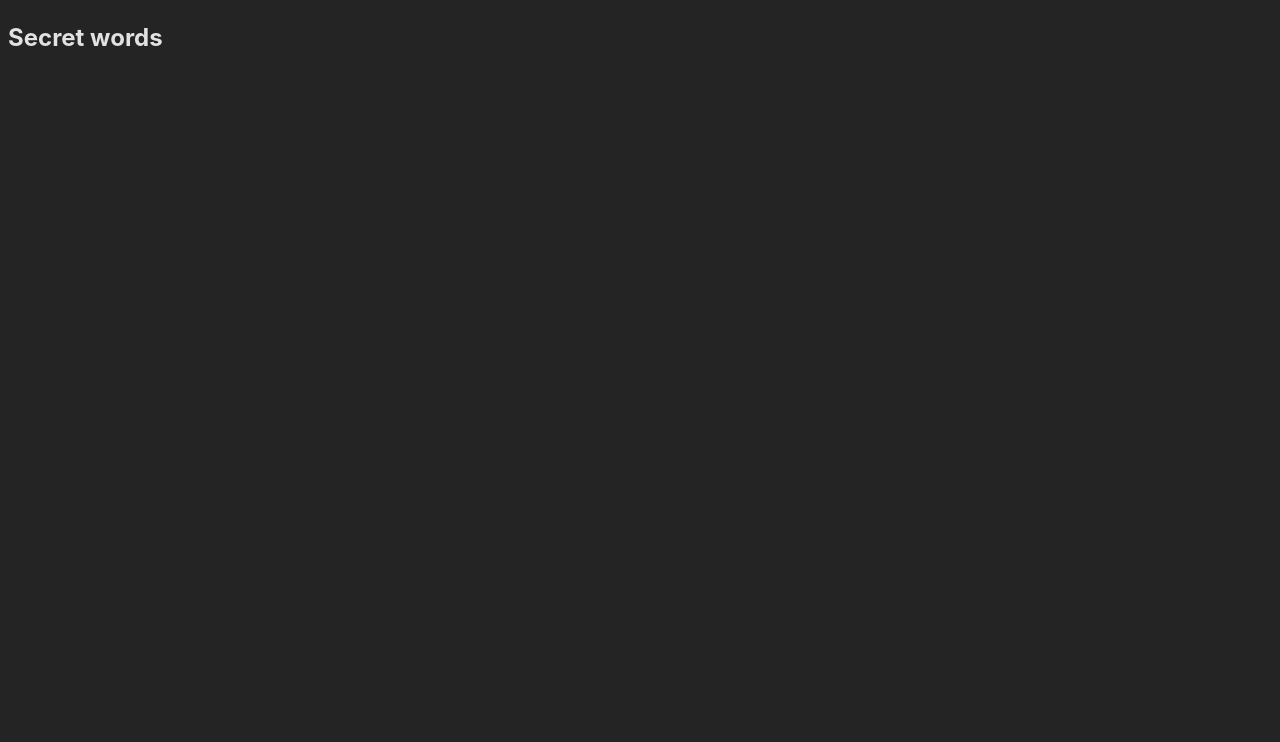
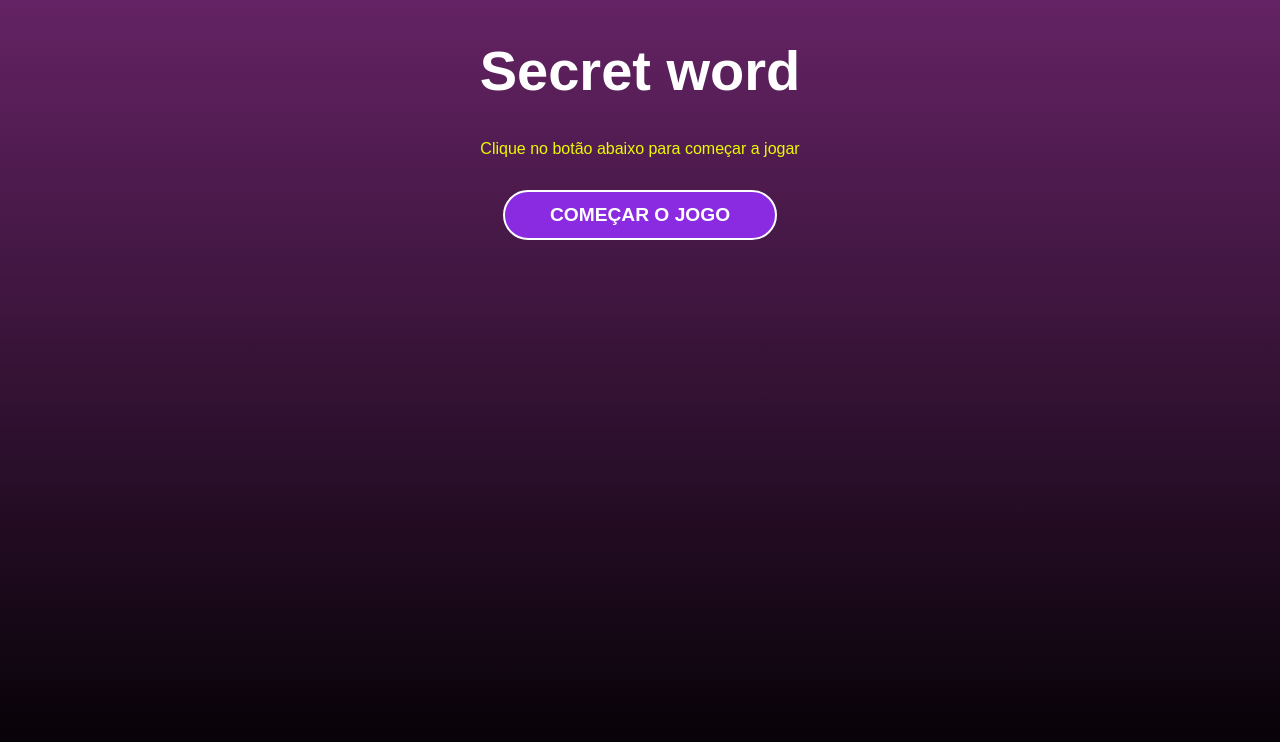
Before and after one commit to LuanneZati/REACT, a React (Vite) app in the folder 7_SecretWord/: page / in a window 1280 px wide. Shown: the top 742 px of the page. Built offline with nearby package versions, Linux system fonts and the light colour scheme.

Commit message:
stages game

```diff
--- a/7_SecretWord/src/App.css
+++ b/7_SecretWord/src/App.css
@@ -0,0 +1,6 @@
+.App {
+  display: flex;
+  justify-content: center;
+  align-items: center;
+  text-align: center;
+}
--- a/7_SecretWord/src/App.jsx
+++ b/7_SecretWord/src/App.jsx
@@ -1,15 +1,45 @@
-import { useState } from 'react'
-import reactLogo from './assets/react.svg'
-import viteLogo from '/vite.svg'
+//React
+import { useState, useCallback, useEffect } from 'react'
+
+//CSS
 import './App.css'
 
+//Components
+import StartScreen from './Components/StartScreen'
+import Game from './Components/Game'
+import GameOver from './Components/GameOver'
+
+//Data
+import {wordsList} from './data/words'
+
+const stages = [
+  {id: 1, name: "start"},
+  {id: 2, name: "game"},
+  {id: 3, name: "end"}
+]
+
 function App() {
-  const [count, setCount] = useState(0)
+  const [gameStage, setGameStage] = useState(stages[0].name);
+  const [words] = useState(wordsList)
+
+  const startGame = () => {
+    setGameStage(stages[1].name)
+  }
+
+  const verifyLetter = () => {
+    setGameStage(stages[2].name);
+  }
+
+  const retry = () => {
+    setGameStage(stages[0].name)
+  }
 
   return (
     <>
-      <div>
-        <h2>Secret words</h2>
+      <div className='App'>
+        {gameStage === "start" && <StartScreen startGame={startGame}/>}
+        {gameStage === "game" && <Game verifyLetter={verifyLetter} />}
+        {gameStage === "end" && <GameOver retry={retry}/>}
       </div>
     </>
   )
--- /dev/null
+++ b/7_SecretWord/src/Components/Game.jsx
@@ -0,0 +1,14 @@
+import React from 'react'
+import './Game.css'
+
+const Game = ({verifyLetter}) => {
+  return (
+    <div>
+        <h1>Game</h1>
+        <p>Clique no botão abaixo para fim de jogo</p>
+        <button onClick={verifyLetter}>Fim de jogo</button>
+    </div>
+  )
+}
+
+export default Game
--- /dev/null
+++ b/7_SecretWord/src/Components/GameOver.jsx
@@ -0,0 +1,13 @@
+import React from 'react'
+import './GameOver.css'
+
+const GameOver = ({retry}) => {
+  return (
+    <div>
+        <h1>Game over</h1>
+        <button onClick={retry}>Reiniciar jogo</button>
+    </div>
+  )
+}
+
+export default GameOver
--- /dev/null
+++ b/7_SecretWord/src/Components/StartScreen.css
@@ -0,0 +1,8 @@
+.start h1 {
+    font-size: 3.5em;
+}
+
+.start p {
+    margin-bottom: 2em;
+    color: #ecfa00;
+}
--- /dev/null
+++ b/7_SecretWord/src/Components/StartScreen.jsx
@@ -0,0 +1,14 @@
+import React from 'react'
+import './StartScreen.css'
+
+const StartScreen = ({startGame}) => {
+  return (
+    <div className='start'>
+        <h1>Secret word</h1>
+        <p>Clique no botão abaixo para começar a jogar</p>
+        <button onClick={startGame}>Começar o jogo</button>
+    </div>
+  )
+}
+
+export default StartScreen
--- a/7_SecretWord/src/index.css
+++ b/7_SecretWord/src/index.css
@@ -1,15 +1,38 @@
 :root {
-  font-family: Inter, system-ui, Avenir, Helvetica, Arial, sans-serif;
-  line-height: 1.5;
-  font-weight: 400;
+  color: rgba(255, 255, 255, 1);
+  background-color: #242424;
+}
 
+html, body {
+  height: 100%;
+}
+
+body {
   color-scheme: light dark;
-  color: rgba(255, 255, 255, 0.87);
-  background-color: #242424;
+  font-family: Arial, Helvetica, sans-serif;
+  margin: 0;
+  padding: 0;
+  background: linear-gradient(
+  180deg,
+  rgba(100,35,100,1) 0%,
+  rgba(0,0,0,1) 100%
+  );
+}
 
-  font-synthesis: none;
-  text-rendering: optimizeLegibility;
-  -webkit-font-smoothing: antialiased;
-  -moz-osx-font-smoothing: grayscale;
-  -webkit-text-size-adjust: 100%;
+button {
+  background-color:blueviolet;
+  color: white;
+  padding: 0 45px;
+  border: 2px solid white;
+  border-radius: 25px;
+  height: 50px;
+  text-transform: uppercase;
+  font-weight: bold;
+  font-size: 1.2em;
+  cursor: pointer;
+  transition: .4s;
 }
+
+button:hover {
+  background-color:darkmagenta;
+}
```
Also changed, not shown: 7_SecretWord/src/Components/Game.css (added), 7_SecretWord/src/Components/GameOver.css (added), 7_SecretWord/src/data/words.jsx (renamed from 7_SecretWord/src/data/words.js).
